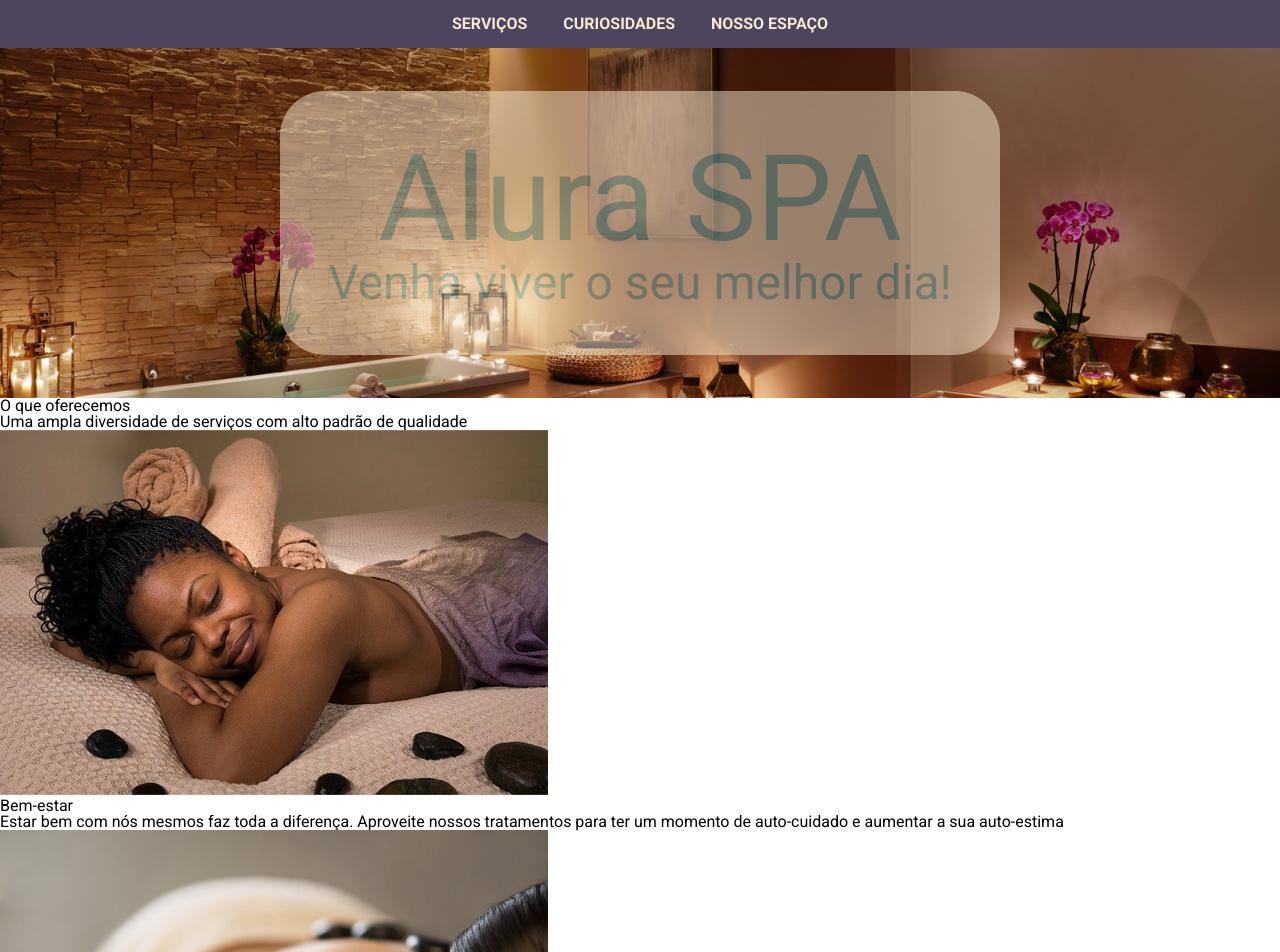
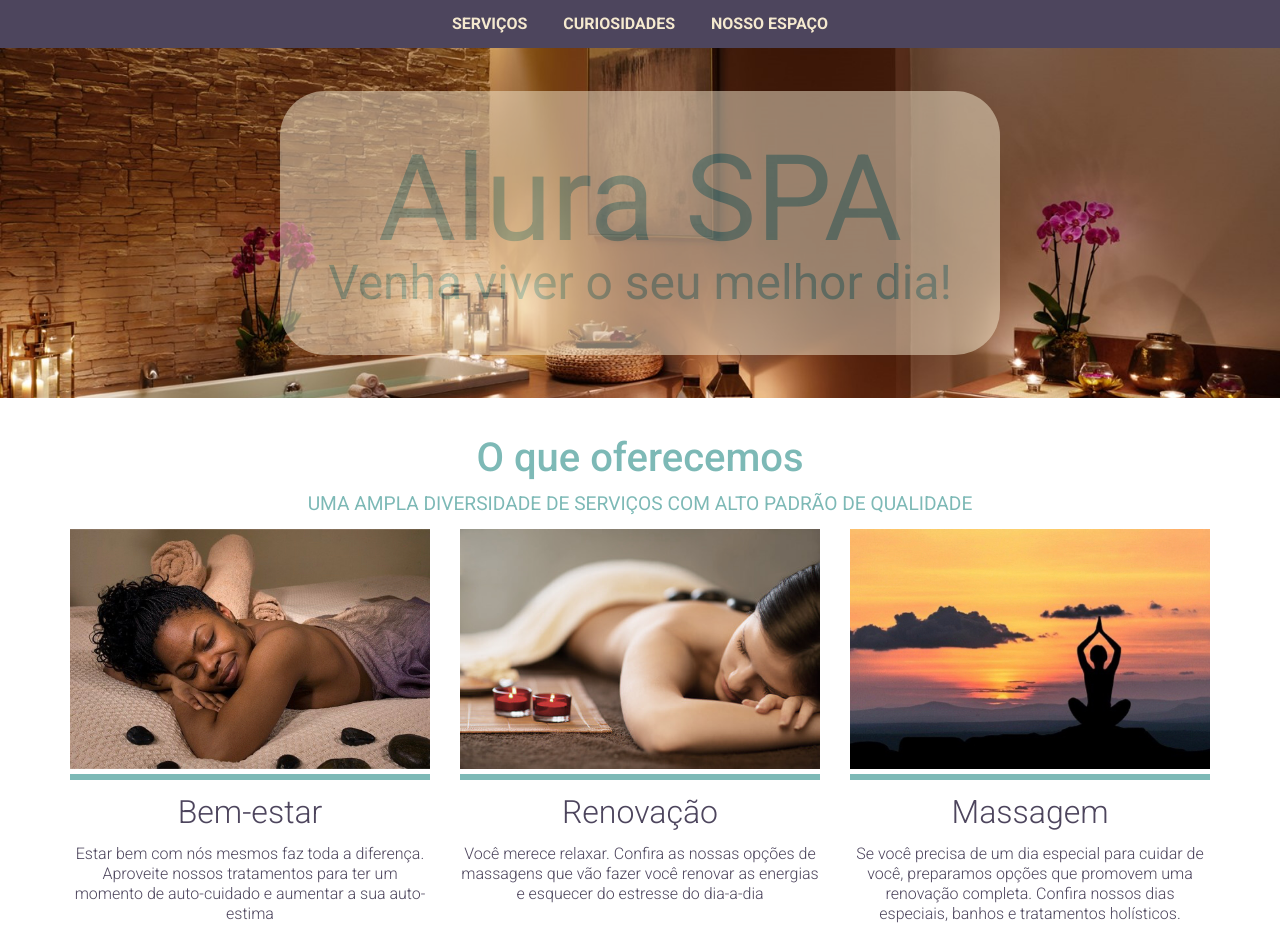
Before and after one commit to lucasdcunha42/sass, a plain HTML site: page index.html in a window 1280 px wide. Shown: the top 952 px of the page. Drawn offline with nearby package versions, Linux system fonts and the light colour scheme.

Commit message:
main servicos

```diff
--- a/index.html
+++ b/index.html
@@ -43,26 +43,26 @@
         </section>
     </header>
     <main>
-        <section>
+        <section id="servicos">
             <h3>O que oferecemos</h3>
             <h4>Uma ampla diversidade de serviços com alto padrão de qualidade</h4>
-            <div>
-                <div>
-                    <div>
+            <div class="cards">
+                <div class="card">
+                    <div class="img-container">
                         <img src="imagens/beleza.jpeg" alt="">
                     </div>
                     <h5>Bem-estar</h5>
                     <p>Estar bem com nós mesmos faz toda a diferença. Aproveite nossos tratamentos para ter um momento de auto-cuidado e aumentar a sua auto-estima</p>
                 </div>
-                <div>
-                    <div>
+                <div class="card">
+                    <div class="img-container">
                         <img src="imagens/bem-estar.jpeg" alt="">
                     </div>
                     <h5>Renovação</h5>
                     <p>Você merece relaxar. Confira as nossas opções de massagens que vão fazer você renovar as energias e esquecer do estresse do dia-a-dia</p>
                 </div>
-                <div>
-                    <div>
+                <div class="card">
+                    <div class="img-container">
                         <img src="imagens/descanso.jpeg" alt="">
                     </div>
                     <h5>Massagem</h5>
--- /dev/null
+++ b/styles/components/_servicos.scss
@@ -0,0 +1,47 @@
+@import '../abstract/variaveis';
+
+#servicos {
+    margin: 40px;
+    h4 {
+        font-size: $tamanho-texto / 2.5;
+        color: $cor-tercearia;
+        text-transform: uppercase;
+        text-align: center;
+        font-weight: 400;
+        margin: 1rem;
+    }
+    h3 {
+        text-align: center;
+        font-size: $tamanho-texto / 1.2;
+        font-weight: 500;
+        color: $cor-tercearia;
+        margin: 10px;
+    }
+    .cards {
+        display: flex;
+        justify-content: space-evenly;
+        .card {
+            width: 360px;
+            text-align: center;
+            h5 {
+                font-size: $tamanho-texto /1.5;
+                font-weight: 300;
+                margin: 1rem;
+                color: $cor-primaria;
+            }
+            p {
+                font-size: $tamanho-texto /3;
+                font-weight: 300;
+                color: $cor-primaria;
+                line-height: 1.25rem;
+            }
+            .img-container {
+                padding-bottom: 2px;
+                border-bottom: 6px solid $cor-tercearia;
+                img {
+                    max-width: 100%;
+                }
+            }
+        }
+    }
+}
--- a/styles/style.scss
+++ b/styles/style.scss
@@ -1,3 +1,4 @@
 @import './abstract/base';
 @import './components/navbar';
 @import './components/banner';
+@import './components/servicos';
```
Also changed, not shown: styles/style.css, 1 other file.
